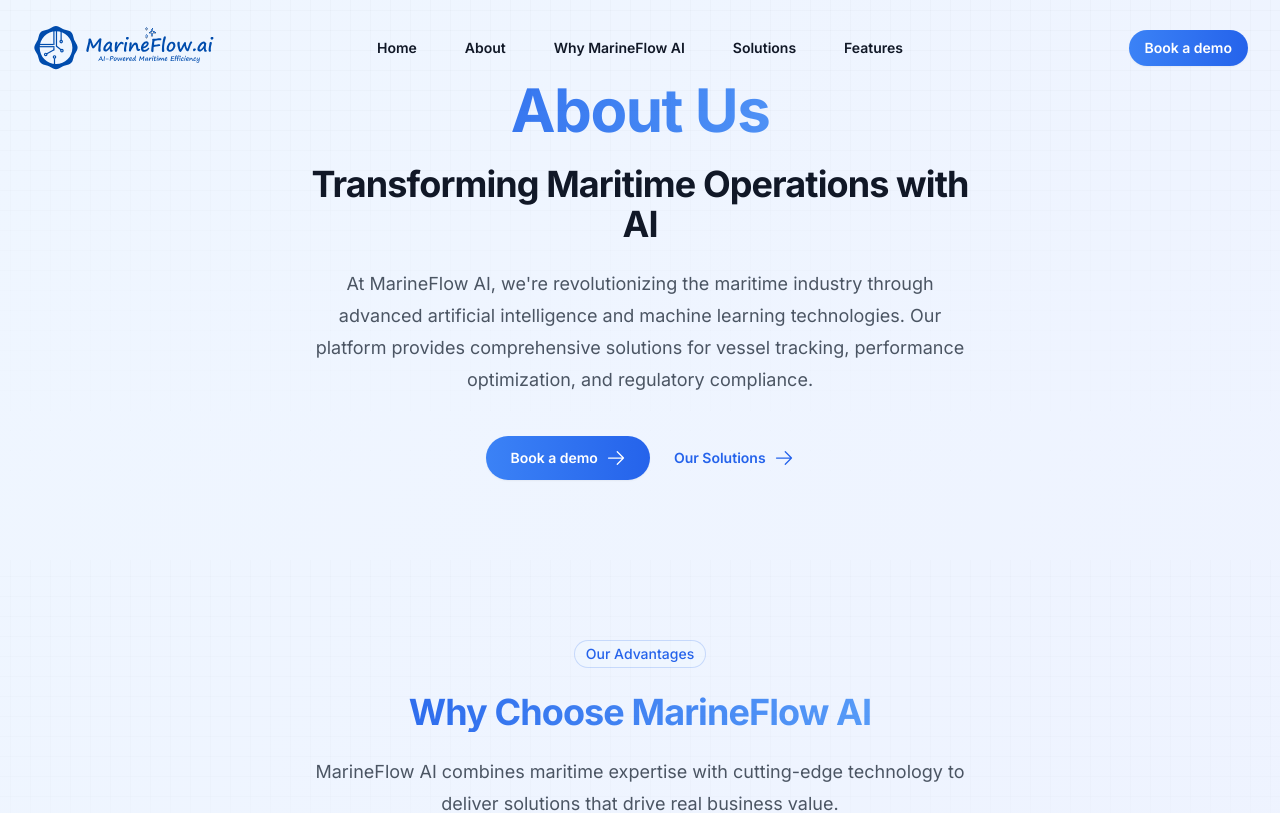
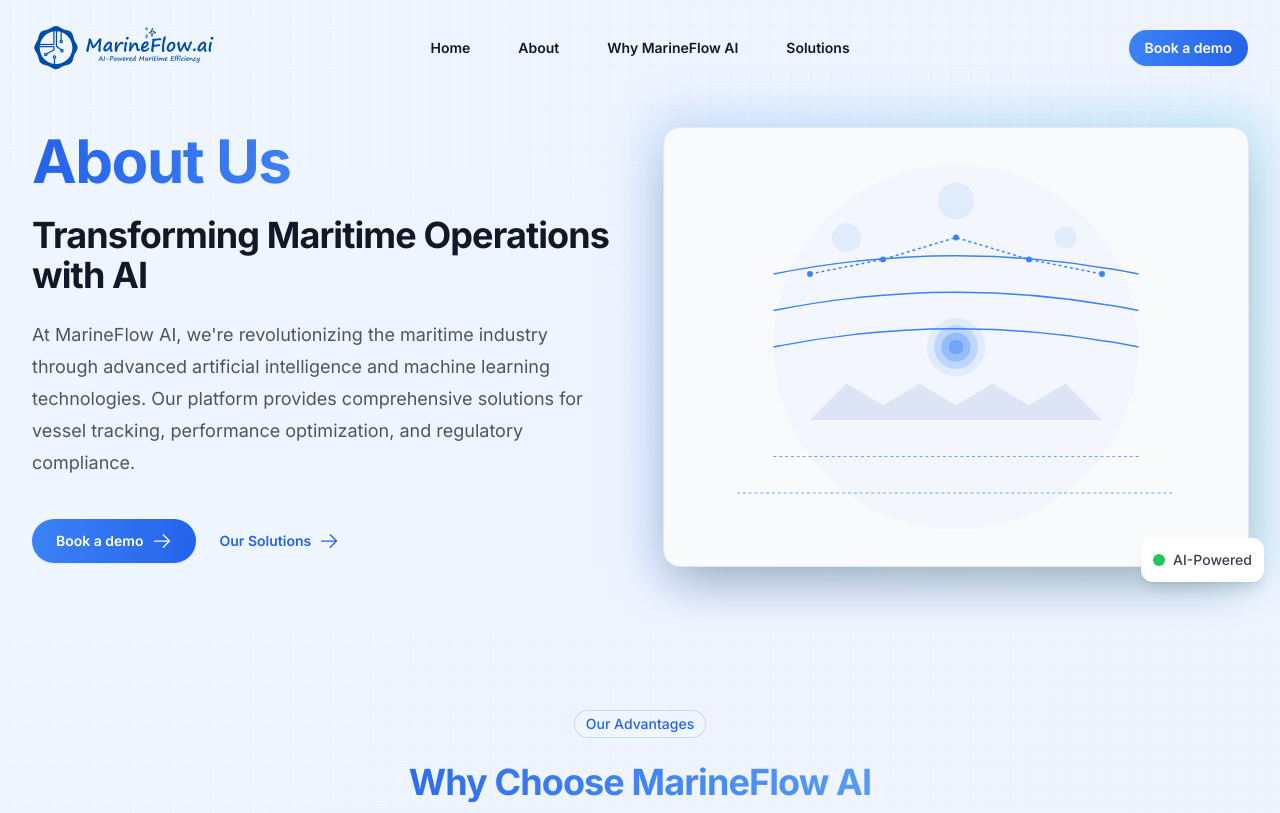
Before and after one commit to repo4rajesh/marineflow, a Next.js app: page /about in a window 1280 px wide. Shown: the top 813 px of the page. Built offline with nearby package versions, Linux system fonts and the light colour scheme.

Commit message:
Update to main page and about page

```diff
--- a/src/app/about/page.tsx
+++ b/src/app/about/page.tsx
@@ -50,11 +50,18 @@
   return (
     <main className="bg-gradient-light">
       {/* Hero Section */}
-      <section className="relative py-20 overflow-hidden">
+      <section className="relative pt-32 pb-16 overflow-hidden">
         <div className="absolute inset-0 bg-[url('/grid.svg')] bg-center [mask-image:linear-gradient(180deg,white,rgba(255,255,255,0))] opacity-30"></div>
 
         <div className="mx-auto max-w-7xl px-6 lg:px-8">
-          <div className="mx-auto max-w-2xl text-center">
+          <div className="grid grid-cols-1 lg:grid-cols-2 gap-12 items-center">
+            {/* Left Column - Content */}
+            <motion.div
+              initial={{ opacity: 0, x: -20 }}
+              animate={{ opacity: 1, x: 0 }}
+              transition={{ duration: 0.5 }}
+              className="text-left"
+            >
               <motion.h1
                 initial={{ opacity: 0, y: 20 }}
                 animate={{ opacity: 1, y: 0 }}
@@ -83,7 +90,7 @@
                 initial={{ opacity: 0, y: 20 }}
                 animate={{ opacity: 1, y: 0 }}
                 transition={{ duration: 0.5, delay: 0.3 }}
-              className="mt-10 flex items-center justify-center gap-x-6"
+                className="mt-10 flex items-center gap-x-6"
               >
                 <Link
                   href="/contact"
@@ -99,6 +106,31 @@
                   Our Solutions
                   <ArrowRightIcon className="w-5 h-5" />
                 </Link>
+              </motion.div>
+            </motion.div>
+
+            {/* Right Column - Image */}
+            <motion.div
+              initial={{ opacity: 0, scale: 0.9 }}
+              animate={{ opacity: 1, scale: 1 }}
+              transition={{ duration: 0.7, delay: 0.2 }}
+              className="relative"
+            >
+              <div className="absolute -inset-4 bg-gradient-to-r from-blue-500 to-cyan-500 rounded-3xl blur-xl opacity-20 animate-pulse"></div>
+              <div className="relative rounded-2xl overflow-hidden shadow-2xl ring-1 ring-gray-200">
+                <Image
+                  src="/images/about-hero.svg"
+                  alt="MarineFlow AI Platform"
+                  width={600}
+                  height={400}
+                  className="w-full h-auto"
+                  priority
+                />
+              </div>
+              <div className="absolute -bottom-4 -right-4 bg-white rounded-xl shadow-lg p-3 flex items-center gap-2">
+                <div className="h-3 w-3 rounded-full bg-green-500"></div>
+                <span className="text-sm font-medium text-gray-700">AI-Powered</span>
+              </div>
             </motion.div>
           </div>
         </div>
--- a/src/components/Features.tsx
+++ b/src/components/Features.tsx
@@ -189,13 +189,6 @@
         >
           <div className="flex flex-col items-center gap-4">
             <Link
-              href="/features"
-              className="inline-flex items-center gap-2 text-lg font-semibold text-blue-600 hover:text-blue-500 transition-colors"
-            >
-              View Full Feature List & Roadmap
-              <ArrowRightIcon className="w-5 h-5" />
-            </Link>
-            <Link
               href="/contact"
               className="inline-flex items-center gap-2 rounded-full bg-gradient-accent px-6 py-3 text-sm font-semibold text-white shadow-sm hover:opacity-90 focus-visible:outline focus-visible:outline-2 focus-visible:outline-offset-2 focus-visible:outline-blue-600 transition-all duration-200"
             >
--- a/src/components/Footer.tsx
+++ b/src/components/Footer.tsx
@@ -15,7 +15,6 @@
   { name: 'About', href: '/about' },
   { name: 'Why MarineFlow AI', href: '/why-marineflow' },
   { name: 'Solutions', href: '/solutions' },
-  { name: 'Features', href: '/features' },
 ];
 
 const socialLinks = [
--- a/src/components/Navbar.tsx
+++ b/src/components/Navbar.tsx
@@ -11,7 +11,6 @@
   { name: 'About', href: '/about' },
   { name: 'Why MarineFlow AI', href: '/why-marineflow' },
   { name: 'Solutions', href: '/solutions' },
-  { name: 'Features', href: '/#features' },
 ];
 
 export default function Navbar() {
```
Also changed, not shown: public/images/about-hero.svg (added). Lines whose indentation alone changed are shown as unchanged.
